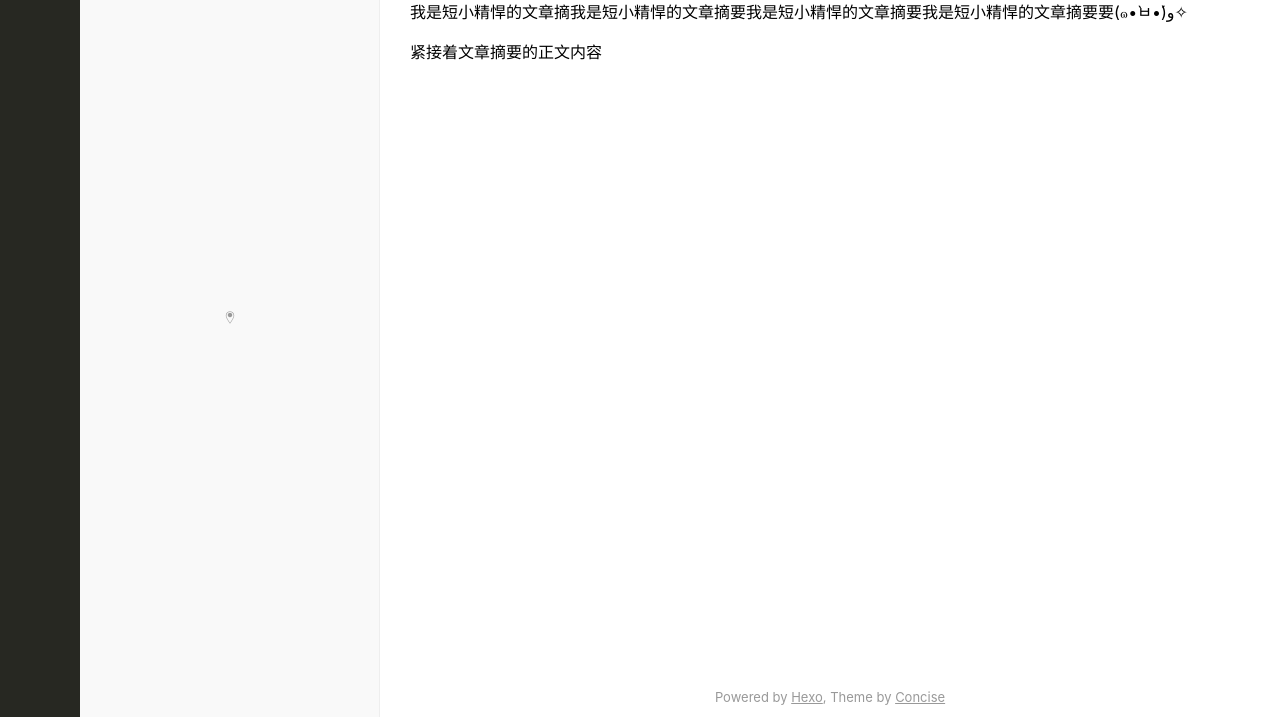
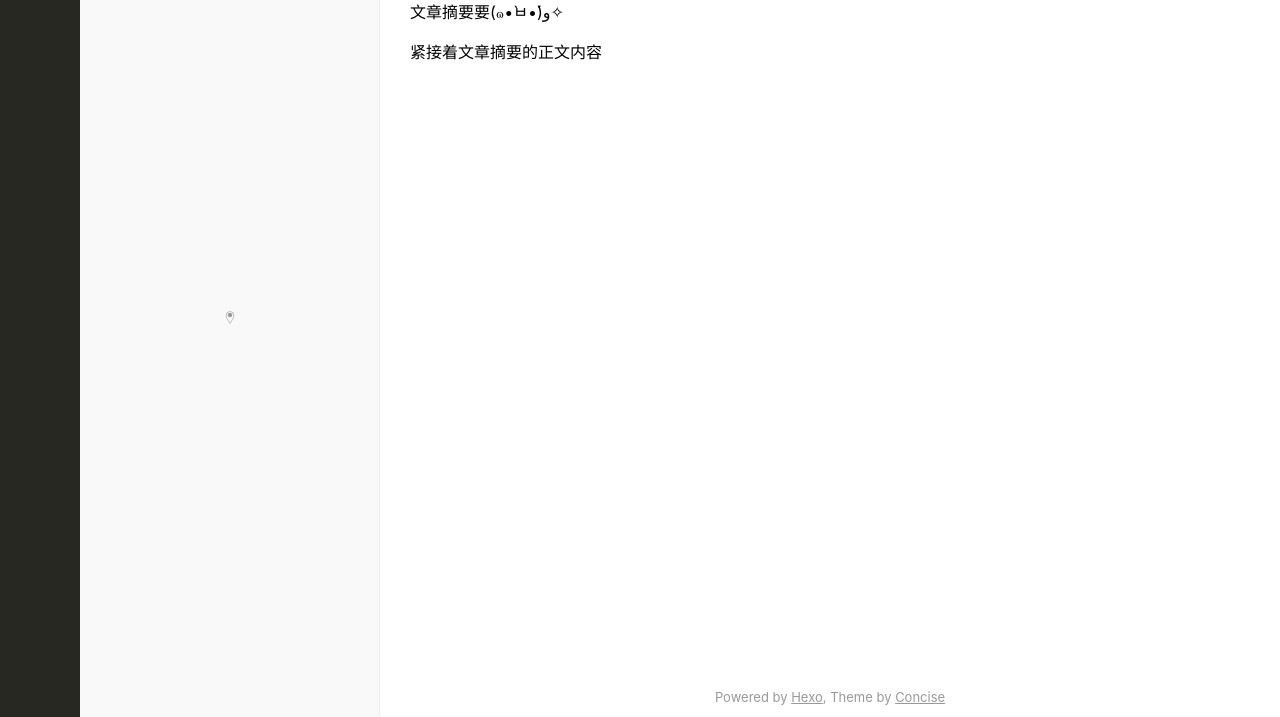
Before and after one commit to luoruihuan/luoruihuan.github.io, a plain HTML site: page 2018/08/13/hello-hexo-markdown/index.html in a window 1280 px wide. Shown: the part 83-800 px from the top of the page. Drawn offline with nearby package versions, Linux system fonts and the light colour scheme; files whose address does not match are found by name.

Commit message:
Site updated: 2019-05-23 17:19:42

```diff
--- a/2018/08/13/hello-hexo-markdown/index.html
+++ b/2018/08/13/hello-hexo-markdown/index.html
@@ -11,7 +11,7 @@
     <meta name="author" content="luoruihuan">
     <meta name="version" content="1.0.0">
     <meta name="keywords" content>
-    <meta name="description" content="我是短小精悍的文章摘我是短小精悍的文章摘要我是短小精悍的文章摘要我是短小精悍的文章摘要要(๑•̀ㅂ•́)و✧
+    <meta name="description" content="文章摘要要(๑•̀ㅂ•́)و✧
 
  紧接着文章摘要的正文内容
 ">
@@ -98,7 +98,7 @@
 
     <section class="article-body markdown-body">
 
-        <p>我是短小精悍的文章摘我是短小精悍的文章摘要我是短小精悍的文章摘要我是短小精悍的文章摘要要(๑•̀ㅂ•́)و✧</p>
+        <p>文章摘要要(๑•̀ㅂ•́)و✧</p>
 <a id="more"></a>
 <p> 紧接着文章摘要的正文内容</p>
 
```
Also changed, not shown: categories/前端/index.html (+1 -1 lines), index.html (+1 -1 lines), tags/hello/index.html (+1 -1 lines), tags/hexo/index.html (+1 -1 lines), tags/markdown/index.html (+1 -1 lines).
